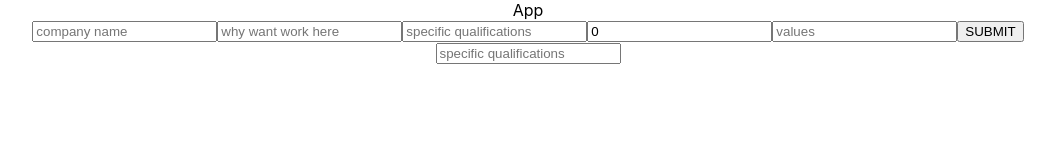
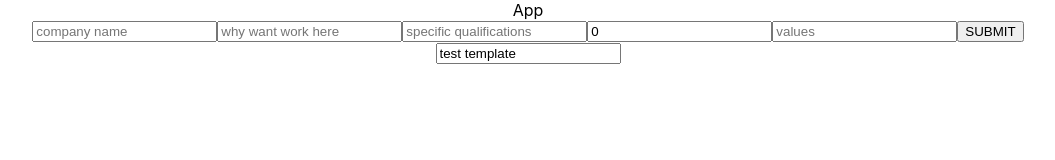
Before and after one commit to mainlyetcetera/cover-letter-formatter, a React (Create React App) app: page / in a window 1280 px wide. Shown: the top 160 px of the page, without its empty margins (112-1167 px from the left). Built offline with nearby package versions, Linux system fonts and the light colour scheme.

Commit message:
Test template

```diff
--- a/src/components/App/App.tsx
+++ b/src/components/App/App.tsx
@@ -3,6 +3,8 @@
 import React, { useState } from 'react'
 import './App.css'
 import Form from '../Form/Form'
+import template from '../../template/template'
+import addDetails from '../../template/addDetails'
 
 type data = {
   company: string
@@ -28,7 +30,7 @@ function App() {
         placeholder='specific qualifications'
         name='specific qualifications'
         readOnly={true}
-        value={letter}
+        value={template}
       />
     </div>
   )
--- a/src/template/addDetails.tsx
+++ b/src/template/addDetails.tsx
@@ -0,0 +1,4 @@
+function addDetails() {
+}
+
+export default addDetails
--- a/src/template/template.tsx
+++ b/src/template/template.tsx
@@ -0,0 +1,3 @@
+const template: string = 'test template'
+
+export default template
```
